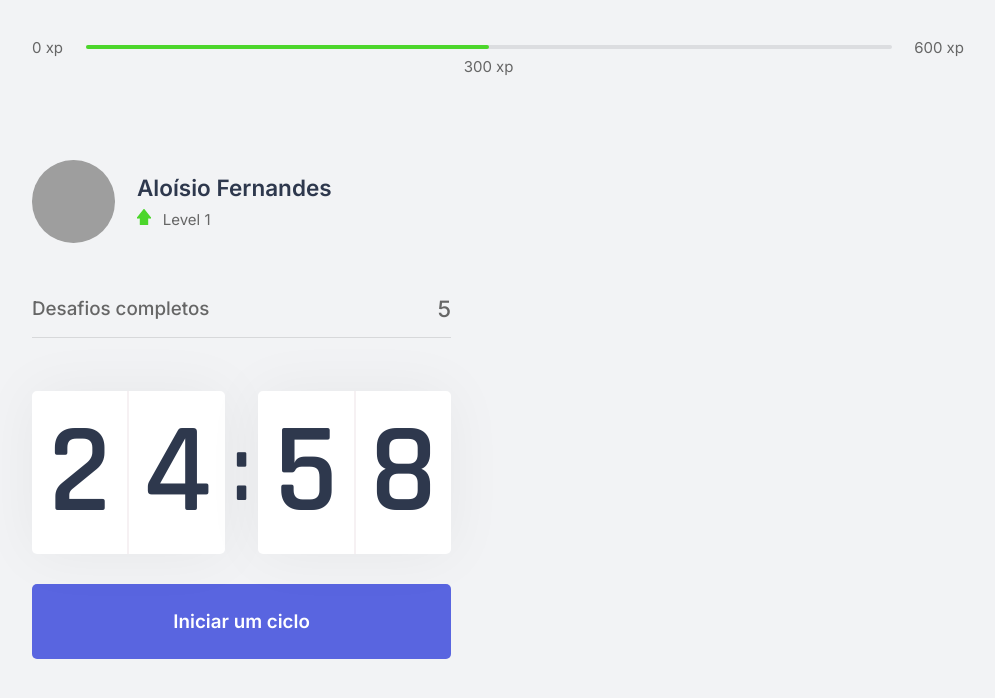
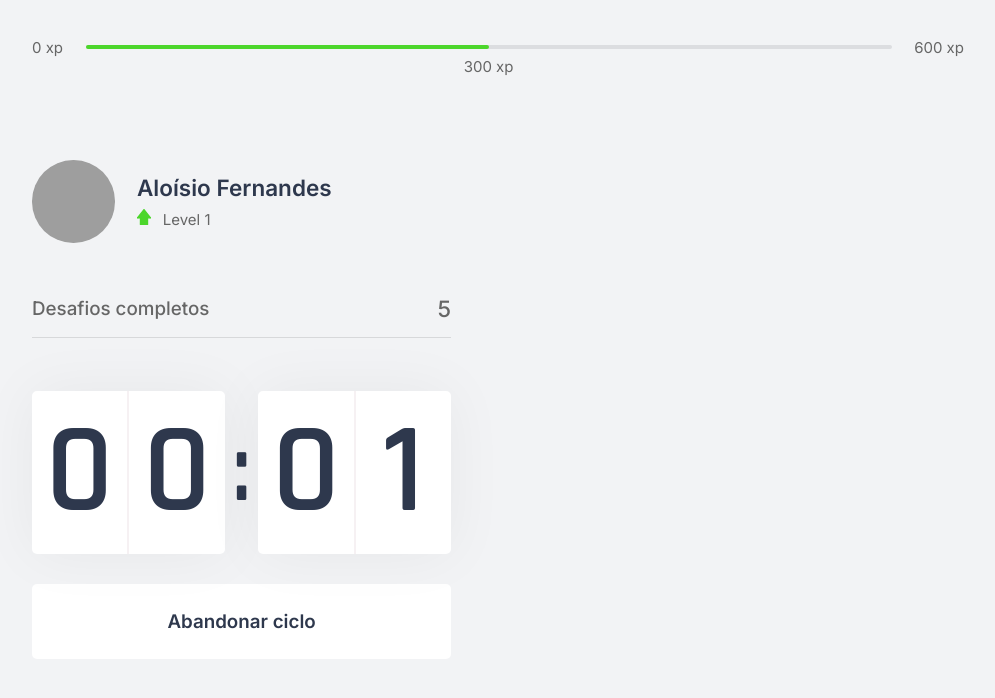
Before and after one commit to AloisioFernandes/NLW4-React, a Next.js app in the folder moveit-next/: page / in a window 1280 px wide. Both pictures are taken after a click on the button "Iniciar um ciclo". Shown: the top 698 px of the page, without its empty margins (142-1137 px from the left). Built offline with nearby package versions, Linux system fonts and the light colour scheme; grey boxes are pictures that could not be loaded.

Commit message:
Componente contagem regressiva concluído.

```diff
--- a/moveit-next/src/components/Countdown.tsx
+++ b/moveit-next/src/components/Countdown.tsx
@@ -1,9 +1,12 @@
 import { useState, useEffect } from 'react'
 import styles from '../styles/components/Countdown.module.css'
 
+let countdownTimeout: NodeJS.Timeout // variável global do tipo Timeout
+
 export function Countdown() {
-  const [time, setTime] = useState(25 * 60)
-  const [active, setActive] = useState(false)
+  const [time, setTime] = useState(0.05 * 60)
+  const [isActive, setIsActive] = useState(false)
+  const [hasFinished, setHasFinished] = useState(false)
 
   const minutes = Math.floor(time / 60)
   const seconds = time % 60
@@ -13,16 +16,25 @@
   const [secondLeft, secondRight] = String(seconds).padStart(2, '0').split('') // split('') dividirá a string em um array com cada caractere ocupando um índice
 
   function startCountdown() {
-    setActive(true)
+    setIsActive(true)
+  }
+
+  function resetCountdown() {
+    clearTimeout(countdownTimeout) // interrompe execução do setTimeout
+    setIsActive(false)
+    setTime(0.05 * 60)
   }
 
   useEffect(() => {
-    if(active && time > 0) {
-      setTimeout(() => {
+    if(isActive && time > 0) {
+      countdownTimeout = setTimeout(() => {
         setTime(time - 1)
       }, 1000)
+    } else if (isActive && time === 0) {
+      setHasFinished(true)
+      setIsActive(false)
     }
-  }, [active, time])
+  }, [isActive, time])
 
   return (
     <div>
@@ -38,6 +50,24 @@
         </div>
       </div>
 
+      {hasFinished ? (
+        <button
+          disabled
+          className={styles.countdownButton}
+        >
+          Ciclo encerrado
+        </button>
+      ) : (
+        <>
+          { isActive ? (
+            <button
+              type="button"
+              className={`${styles.countdownButton} ${styles.countdownButtonActive}`}
+              onClick={resetCountdown}
+            >
+              Abandonar ciclo
+            </button>
+          ) : (
             <button
               type="button"
               className={styles.countdownButton}
@@ -45,6 +75,9 @@
             >
               Iniciar um ciclo
             </button>
+          ) }
+        </>
+      )}
     </div>
   )
 }
--- a/moveit-next/src/styles/components/Countdown.module.css
+++ b/moveit-next/src/styles/components/Countdown.module.css
@@ -59,6 +59,22 @@
   transition: background-color 0.2s;
 }
 
-.countdownButton:hover {
+.countdownButton:not(:disabled):hover {
   background: var(--blue-dark);
 }
+
+.countdownButtonActive {
+  background: var(--white);
+  color: var(--title);
+}
+
+.countdownButtonActive:not(:disabled):hover {
+  background: var(--red);
+  color: var(--white);
+}
+
+.countdownButton:disabled {
+  background: var(--white);
+  color: var(--text);
+  cursor: not-allowed;
+}
```
Lines whose indentation alone changed are shown as unchanged.
